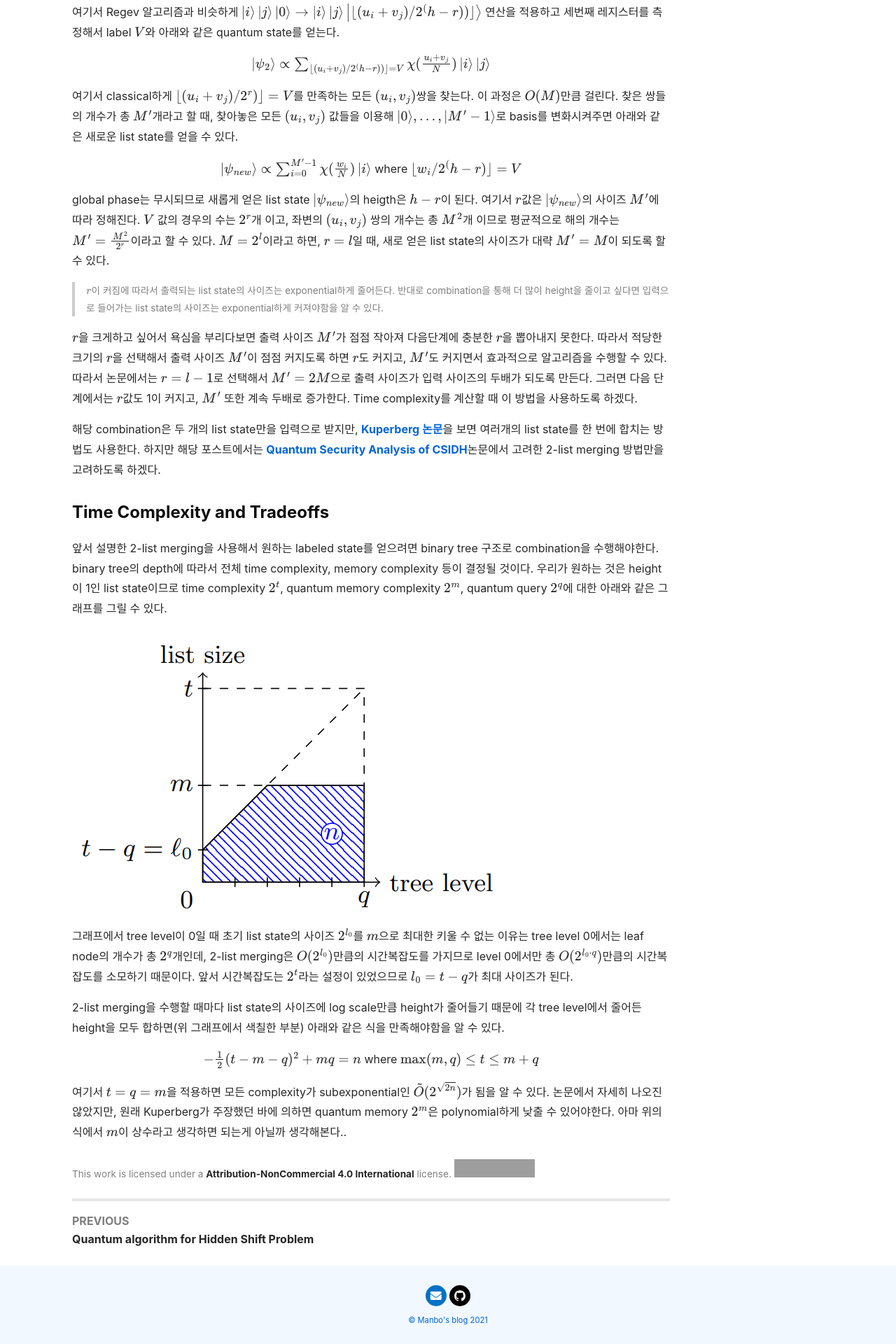
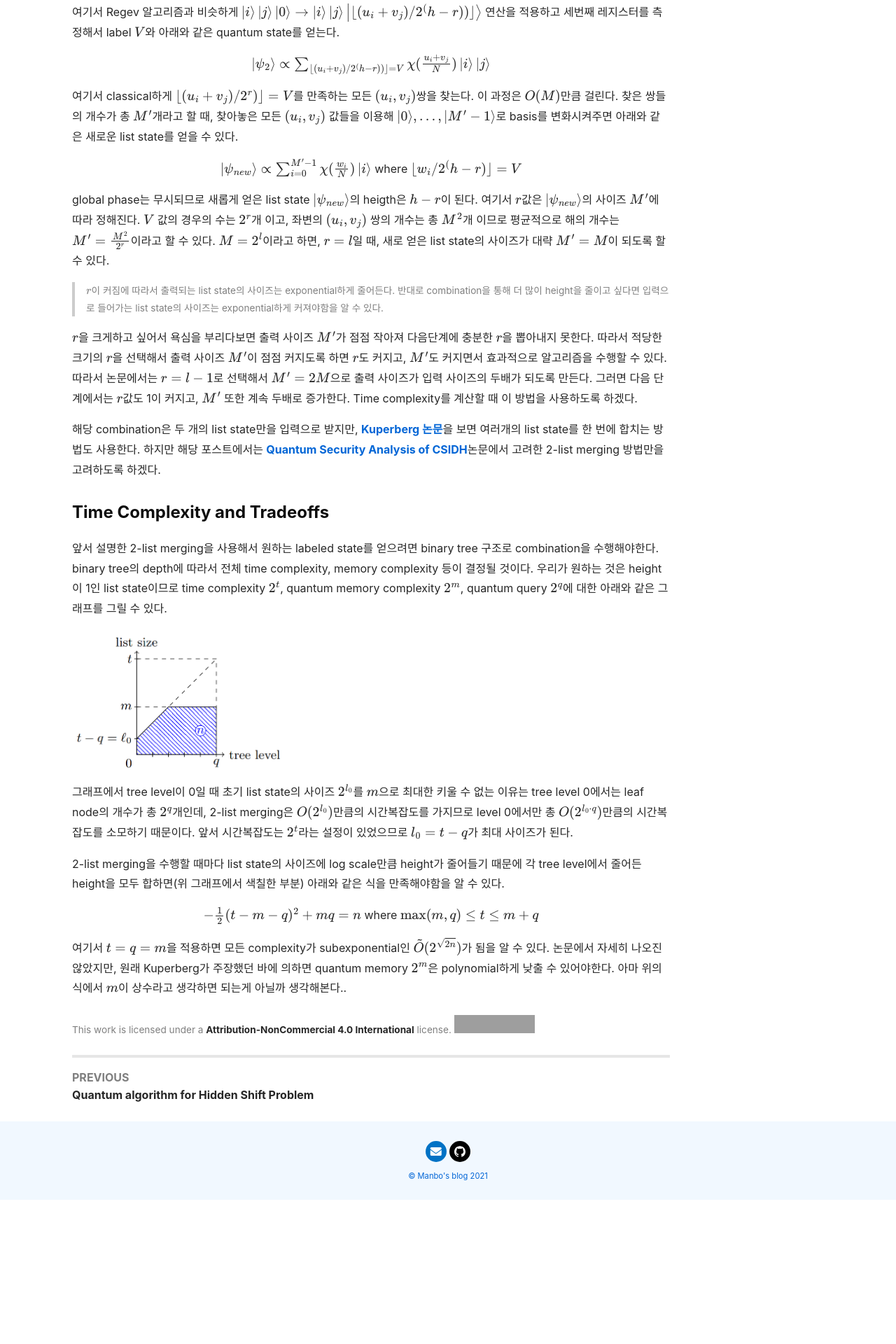
Before and after one commit to gusgkr0117/gusgkr0117.github.io, a Jekyll site: the page built from _posts/2021-02-15-Quantum-Algorithm-for-HSP-2.md, in a window 1280 px wide. Shown: the part 3864-5784 px from the top of the page at 70% size. Built offline with Jekyll 4.4.1, drawn with Linux system fonts in a browser that asks for light colours; nearby versions of some CDN libraries; formulas are drawn with MathJax 3; comment, search, counter and statistics services are not loaded; after the commit the page ends 5578 px from its top, so only the background shows below that; grey boxes are pictures that could not be loaded.

Commit message:
Update 2021-02-15-Quantum-Algorithm-for-HSP-2.md

```diff
--- a/_posts/2021-02-15-Quantum-Algorithm-for-HSP-2.md
+++ b/_posts/2021-02-15-Quantum-Algorithm-for-HSP-2.md
@@ -115,7 +115,7 @@ $r$을 크게하고 싶어서 욕심을 부리다보면 출력 사이즈 $M'$가
 
 앞서 설명한 2-list merging을 사용해서 원하는 labeled state를 얻으려면 binary tree 구조로 combination을 수행해야한다. binary tree의 depth에 따라서 전체 time complexity, memory complexity 등이 결정될 것이다. 우리가 원하는 것은 height이 1인 list state이므로 time complexity $2^t$, quantum memory complexity $2^m$, quantum query $2^q$에 대한 아래와 같은 그래프를 그릴 수 있다.
 
-![tree의 depth에 따른 list 사이즈의 log scale 그래프](/assets/20210215_1.png)
+![tree의 depth에 따른 list 사이즈의 log scale 그래프](/assets/20210215_1.png){: width="300" height="300"){: .center}
 
 그래프에서 tree level이 0일 때 초기 list state의 사이즈 $2^{l_0}$를 $m$으로 최대한 키울 수 없는 이유는 tree level 0에서는 leaf node의 개수가 총 $2^q$개인데, 2-list merging은 $O(2^{l_0})$만큼의 시간복잡도를 가지므로 level 0에서만 총 $O(2^{l_0 \cdot q})$만큼의 시간복잡도를 소모하기 때문이다. 앞서 시간복잡도는 $2^t$라는 설정이 있었으므로 $l_0 = t-q$가 최대 사이즈가 된다.
 
```
